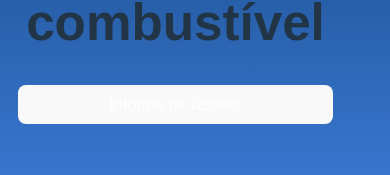
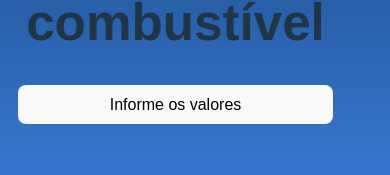
Before and after one commit to MarceloMederi/consumoCombustivelReact, a React (Vite) app in the folder concom/: page / in a window 390 px wide. Shown: the part 436-611 px from the top of the page. Built offline with nearby package versions, Linux system fonts and the light colour scheme.

Commit message:
Update App.css

```diff
--- a/concom/src/App.css
+++ b/concom/src/App.css
@@ -96,7 +96,7 @@ p {
   button {
     padding: 10px 20px;
     background-color: black; /* Define a cor de fundo como preto */
-    color: white; /* Define a cor do texto como branco */
+    color: black; /* Define a cor do texto como preto */
     border: none;
     border-radius: 5px;
     cursor: pointer;
```
